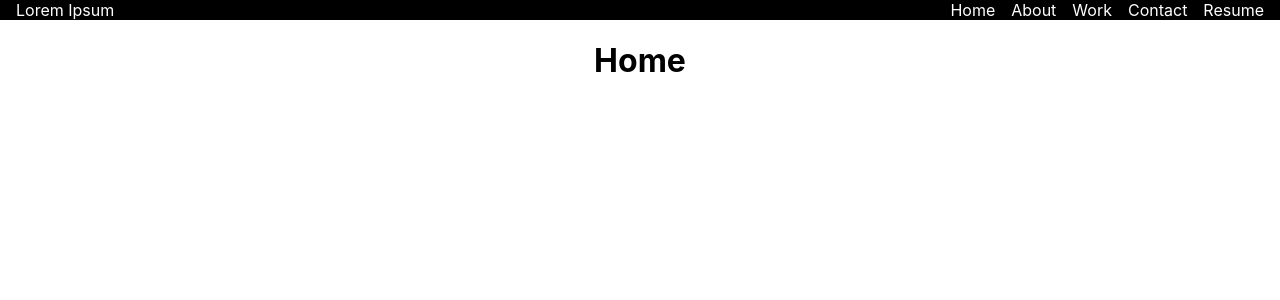
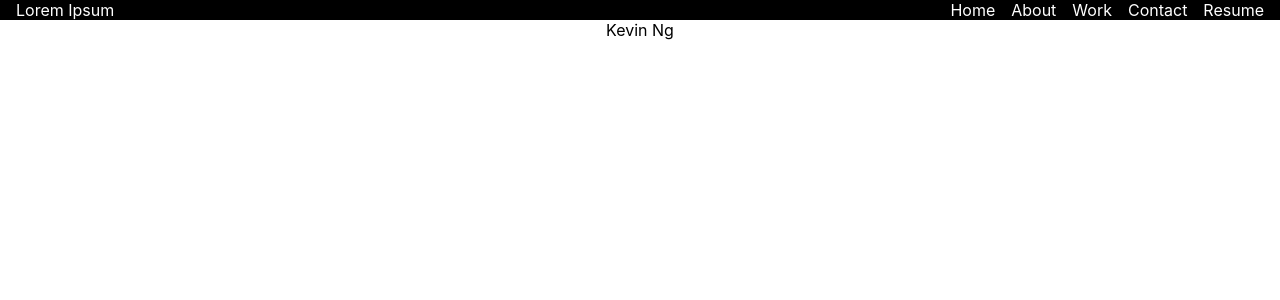
Before and after one commit to kevinszn23/portfolio-v2, a React (Create React App) app: page / in a window 1280 px wide. Shown: the top 300 px of the page. Built offline with nearby package versions, Linux system fonts and the light colour scheme.

Commit message:
adding to home page

```diff
--- a/src/App.js
+++ b/src/App.js
@@ -16,7 +16,7 @@ export default function App() {
         <Outlet/>
         <Routes>
           <Route path="/" element={<Home/>} />
-          <Route path="/about" element={<About/>} />
+          {/* <Route path="/about" element={<About/>} /> */}
           <Route path="/work" element={<Work/>} />
           <Route path="/contact" element={<Contact/>} />
           <Route path="/resume" element={<Resume/>} />
--- a/src/components/About.js
+++ b/src/components/About.js
@@ -1,5 +1,5 @@
-export default function About() {
-    return <h1>
-        About
-    </h1>
-}
+// export default function About() {
+//     return <h1>
+//         About
+//     </h1>
+// }
--- a/src/components/Home.js
+++ b/src/components/Home.js
@@ -1,5 +1,10 @@
 export default function Home() {
-    return <h1>
-        Home
-    </h1>
+    return (
+        <div className="name">
+            Kevin Ng
+            <div className="aboutme">
+
+            </div>
+        </div>
+    )
 }
```
